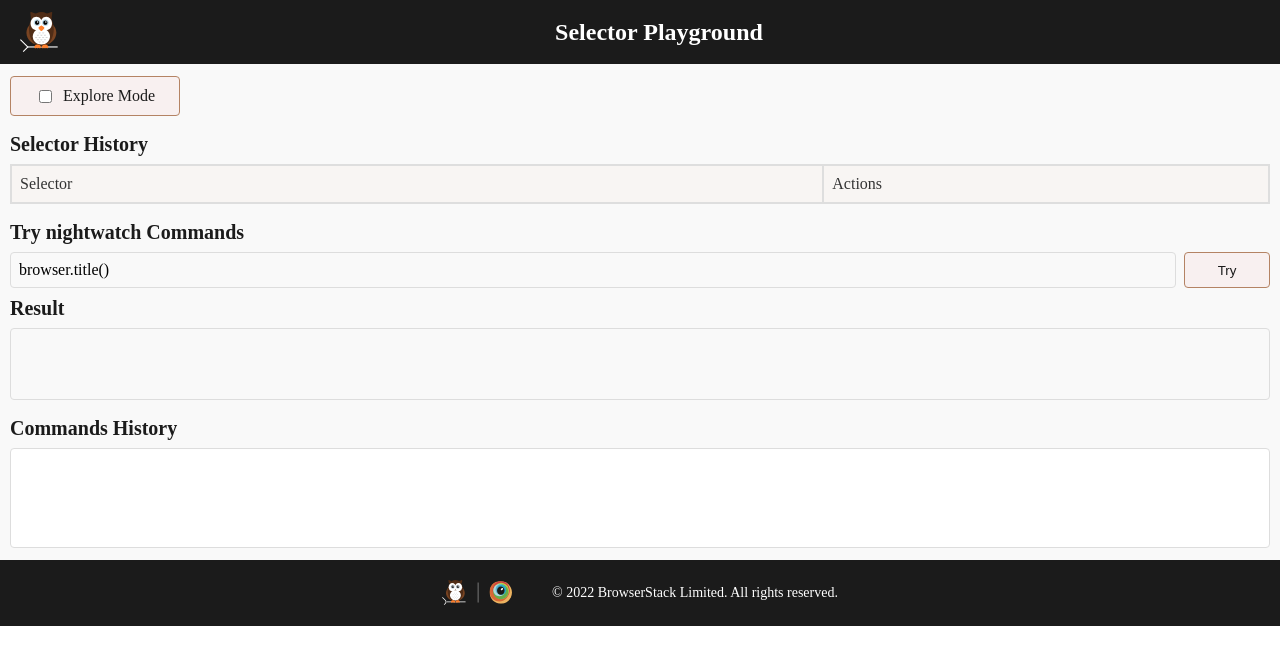
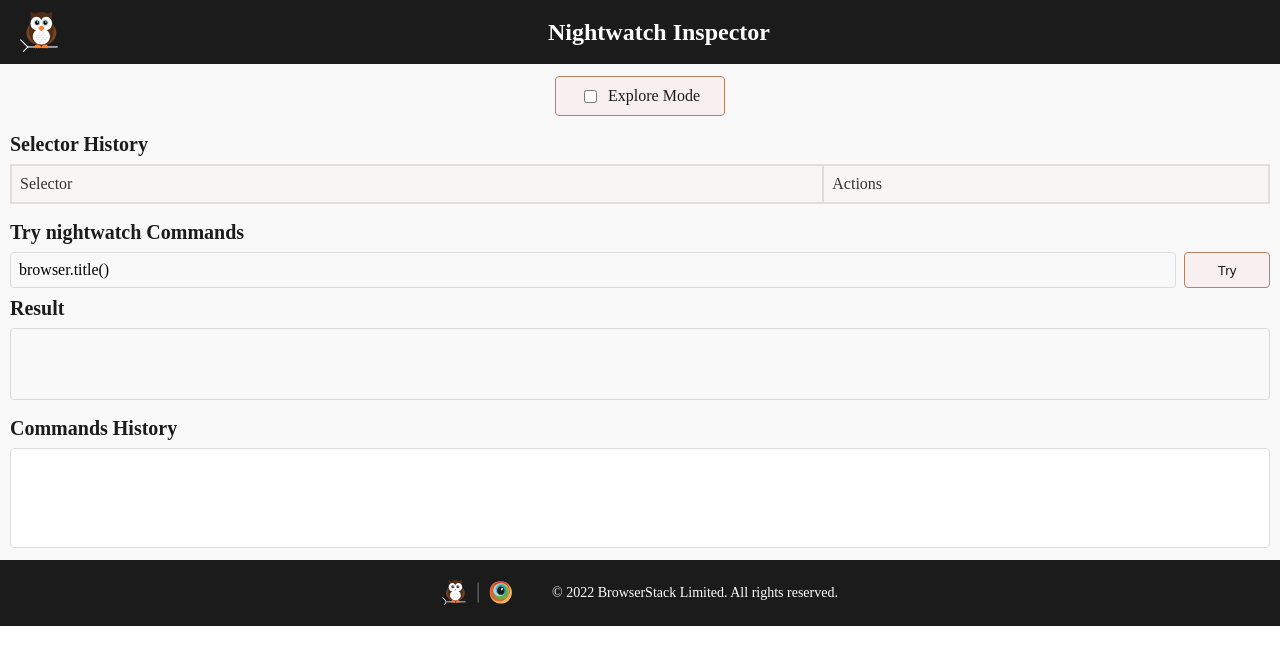
Before and after one commit to nightwatchjs/nightwatch-inspector, a browser extension: page src/panel.html in a window 1280 px wide. Drawn offline with Linux system fonts and the light colour scheme.

Commit message:
minor ui changes

```diff
--- a/src/panel.css
+++ b/src/panel.css
@@ -8,6 +8,10 @@
 
 body {
     margin: 0px;
+}
+
+.explore-container {
+    align-items: center;
 }
 
 header {
--- a/src/panel.html
+++ b/src/panel.html
@@ -8,11 +8,11 @@
     <div class="root">
         <header>
             <img alt="nightwatch" src="./assets/nightwatch-logo.svg">
-            <div class="heading">Selector Playground</div>
+            <div class="heading">Nightwatch Inspector</div>
             <div></div>
         </header>
 
-        <div class="container">
+        <div class="container explore-container">
           <div class="exploreMode">
               <input type="checkbox" id="exploreMode">
               <div class="heading2">Explore Mode</div>
--- a/src/panel.js
+++ b/src/panel.js
@@ -111,8 +111,7 @@
 document.querySelector('#nightwatchCommand').addEventListener('keydown', function(e) {
   if (e.key === 'Enter') {
     e.preventDefault();
-    const nightwatchCommandElement = document.getElementById('nightwatchCommand');
-    webSocket.send(JSON.stringify(nightwatchCommandElement.value));
+    tryNightwatchCommand();
   }
 });
 
```
